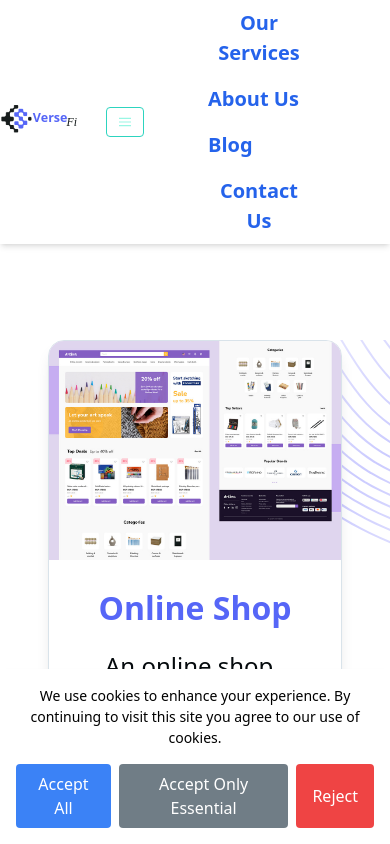
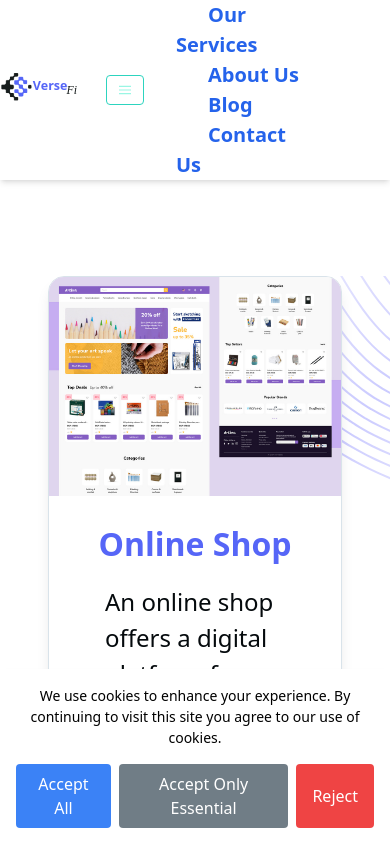
Before and after one commit to nve-versefi/VerseFi-Website, a Next.js app: page /web in a window 390 px wide. Both pictures are taken after a click on the button 371 px from the left and 46 px from the top of the page. Shown: the top 844 px of the page. Built offline with nearby package versions, Linux system fonts and the light colour scheme.

Commit message:
Different Router Approach

```diff
--- a/components/ui/header.tsx
+++ b/components/ui/header.tsx
@@ -1,7 +1,6 @@
 'use client';
 
 import { useEffect, useState } from 'react';
-import { useRouter } from 'next/router';
 import Image from 'next/image';
 import menuData from './menuData'; // Verify this path matches your project structure
 
@@ -16,7 +15,6 @@ const Navbar = () => {
   const [isMobileMenuOpen, setIsMobileMenuOpen] = useState(false);
   const [openIndex, setOpenIndex] = useState<number | null>(null);
   const [sticky, setSticky] = useState(false); // State to track sticky navbar
-  const router = useRouter();
 
   // Handle sticky navbar
   useEffect(() => {
@@ -35,11 +33,6 @@ const Navbar = () => {
     };
   }, []);
 
-  // Navigate to function
-  const navigateTo = (path: string) => {
-    router.push(path);
-  };
-
   return (
     <nav className={`flex items-center justify-between w-full shadow-md ${sticky ? 'bg-white fixed top-0 z-50' : 'bg-transparent'} transition-all duration-300 ease-in-out`} style={{zIndex: 1000}}>
       <div className="flex items-center text-black mr-6">
@@ -53,14 +46,14 @@ const Navbar = () => {
       <div className={`${isMobileMenuOpen ? 'flex' : 'hidden'} lg:flex flex-col lg:flex-row lg:items-center w-full lg:w-auto`}>
         {menuData.map((item: MenuItem, index: number) => (
           <div key={item.id} className="relative mx-8 lg:inline-block">
-            <button
+            <a
+              href={item.path}
               onMouseEnter={() => setOpenIndex(index)}
               onFocus={() => setOpenIndex(index)}
-              onClick={() => item.path && navigateTo(item.path)}
               className="text-blue-600 text-xl font-bold hover:text-blue-800 px-8 py-2 rounded lg:mt-0 mr-4"
             >
               {item.title}
-            </button>
+            </a>
             {item.submenu && (
               <div
                 className={`absolute z-20 ${openIndex === index ? 'block' : 'hidden'} bg-white shadow-lg rounded-md mt-1`}
@@ -68,13 +61,13 @@ const Navbar = () => {
                 onMouseLeave={() => setOpenIndex(null)}
               >
                 {item.submenu.map((subItem: MenuItem, subIndex: number) => (
-                  <button
+                  <a
                     key={subIndex}
-                    onClick={() => navigateTo(subItem.path || '')}
+                    href={subItem.path}
                     className="block w-full px-4 py-2 text-sm text-blue-700 hover:bg-gray-100"
                   >
                     {subItem.title}
-                  </button>
+                  </a>
                 ))}
               </div>
             )}
--- a/package.json
+++ b/package.json
@@ -12,6 +12,7 @@
     "@splinetool/runtime": "^0.9.481",
     "@types/react-dom": "^18.2.4",
     "aos": "^2.3.4",
+    "autoprefixer": "^10.4.17",
     "framer-motion": "^11.0.3",
     "next": "^14.1.0",
     "next-themes": "^0.2.1",
@@ -25,9 +26,6 @@
     "@types/aos": "^3.0.4",
     "@types/node": "20.6.3",
     "@types/react": "18.2.22",
-    "autoprefixer": "^10.4.14",
-    "postcss": "^8.4.24",
-    "serve": "^14.2.1",
     "tailwindcss": "^3.3.2",
     "typescript": "5.2.2"
   }
```
Also changed, not shown: 1 other file (tests, documents, lock files or other folders).
